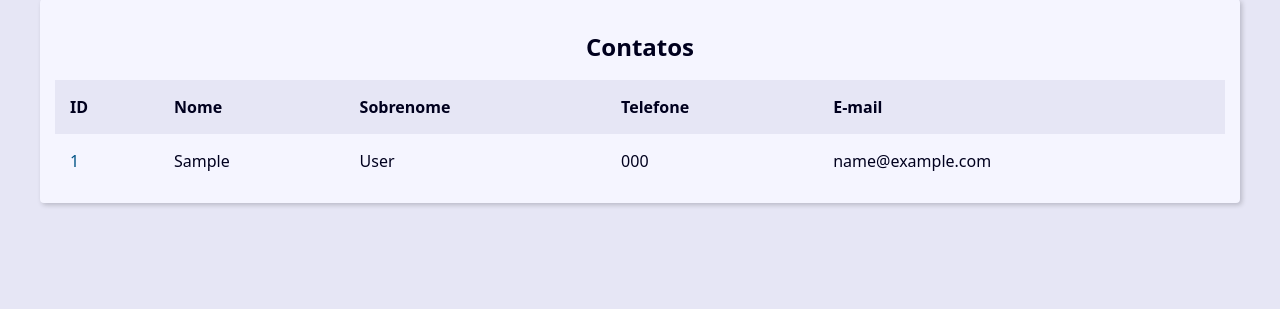
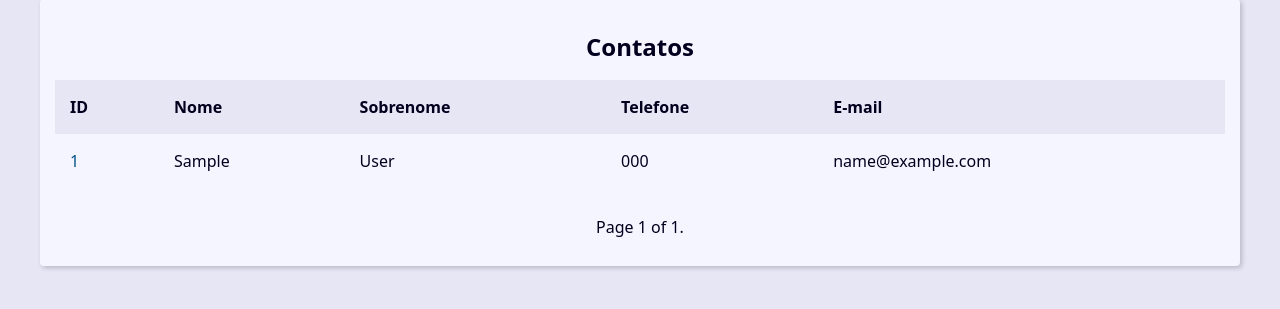
Before and after one commit to joacsta/agenda, a Django app: page / in a window 1280 px wide. Shown: the part 270-579 px from the top of the page. Run offline with Django 5.2, Linux system fonts and the light colour scheme; tables that the repository leaves empty hold one stand-in row (values such as "Sample post").

Commit message:
adiciona paginação na landing page.

```diff
--- a/base_templates/global/base.html
+++ b/base_templates/global/base.html
@@ -7,6 +7,7 @@
         {% include "global/partials/_header.html" %}
         <main class="content">
             {% block content %}{% endblock content %}
+            {% include "global/partials/_paginator.html" %}
         </main>
     </body>
 </html>
--- /dev/null
+++ b/base_templates/global/partials/_paginator.html
@@ -0,0 +1,19 @@
+{% if page_obj %}
+    <div class="pagination">
+        <span class="step-links">
+            {% if page_obj.has_previous %}
+                <a href="?page=1&q={{ request.GET.q.strip }}">&laquo; first</a>
+                <a href="?page={{ page_obj.previous_page_number }}&q={{ request.GET.q.strip }}">previous</a>
+            {% endif %}
+
+            <span class="current">
+                Page {{ page_obj.number }} of {{ page_obj.paginator.num_pages }}.
+            </span>
+
+            {% if page_obj.has_next %}
+                <a href="?page={{ page_obj.next_page_number }}&q={{ request.GET.q.strip }}">next</a>
+                <a href="?page={{ page_obj.paginator.num_pages }}&q={{ request.GET.q.strip }}">last &raquo;</a>
+            {% endif %}
+        </span>
+    </div>
+{% endif %}
--- a/contact/templates/contact/index.html
+++ b/contact/templates/contact/index.html
@@ -3,7 +3,7 @@
 {% block title %}{{ title }}{% endblock title %}
 
 {% block content %}
-{% if contacts %}
+{% if page_obj %}
     <div class="responsive-table">
         <table class="contacts-table">
             <caption class="table-caption">
@@ -21,7 +21,7 @@
         </thead>
 
         <tbody>
-            {% for contact in contacts %}
+            {% for contact in page_obj %}
             <tr class="table-row">
                 <td class="table-cel">
                     <a href="{% url 'contact:single_contact' contact.id %}" class="table-link">
--- a/contact/views/contact_views.py
+++ b/contact/views/contact_views.py
@@ -1,3 +1,4 @@
+from django.core.paginator import Paginator
 from django.db.models import Q
 from django.http import HttpRequest
 from django.shortcuts import get_object_or_404, redirect, render
@@ -6,8 +7,13 @@ from contact.models import Contact
 
 
 def index(request: HttpRequest):
-    contacts = Contact.objects.filter(show=True).order_by("-id")[:31]
-    context = {"contacts": contacts, "site_title": "Contatos -"}
+    contacts = Contact.objects.filter(show=True).order_by("-id")
+    paginator = Paginator(contacts, 10)
+    page_number = request.GET.get("page")
+    page_obj = paginator.get_page(page_number)
+
+    context = {"page_obj": page_obj, "site_title": "Contatos -"}
+
     return render(request, "contact/index.html", context)
 
 
```
